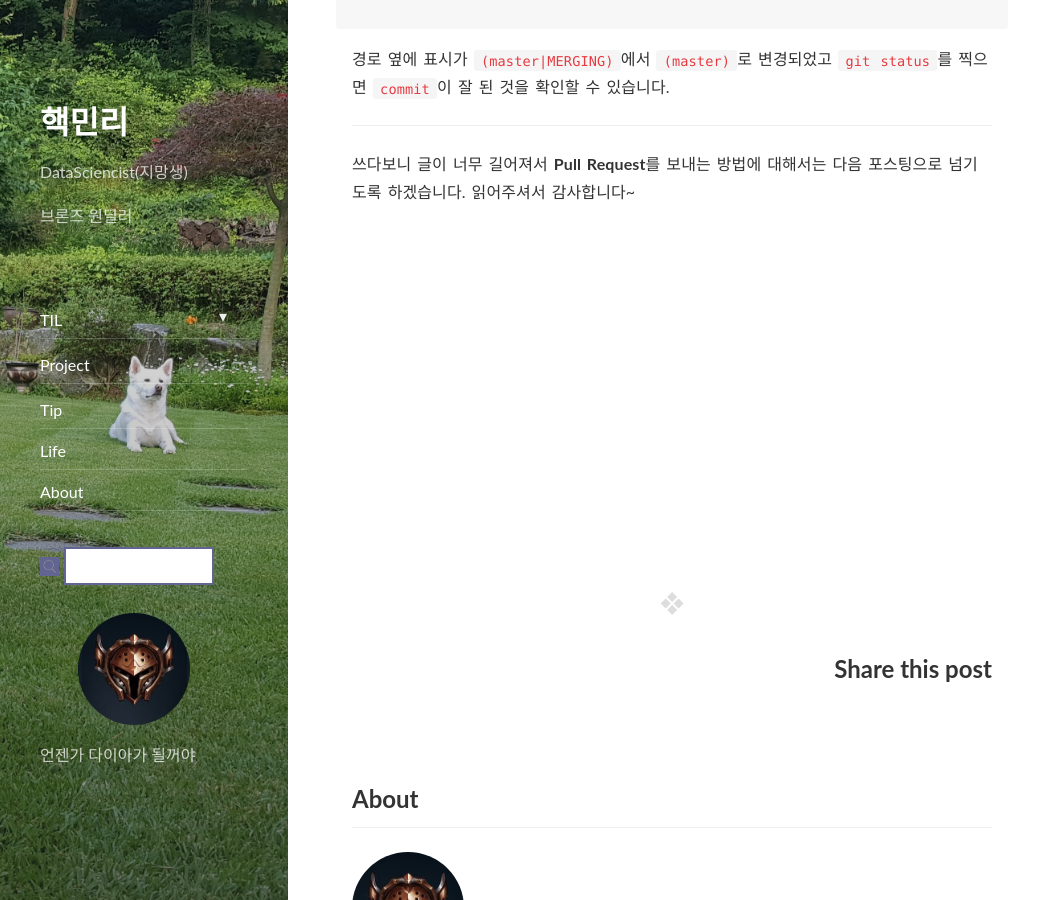
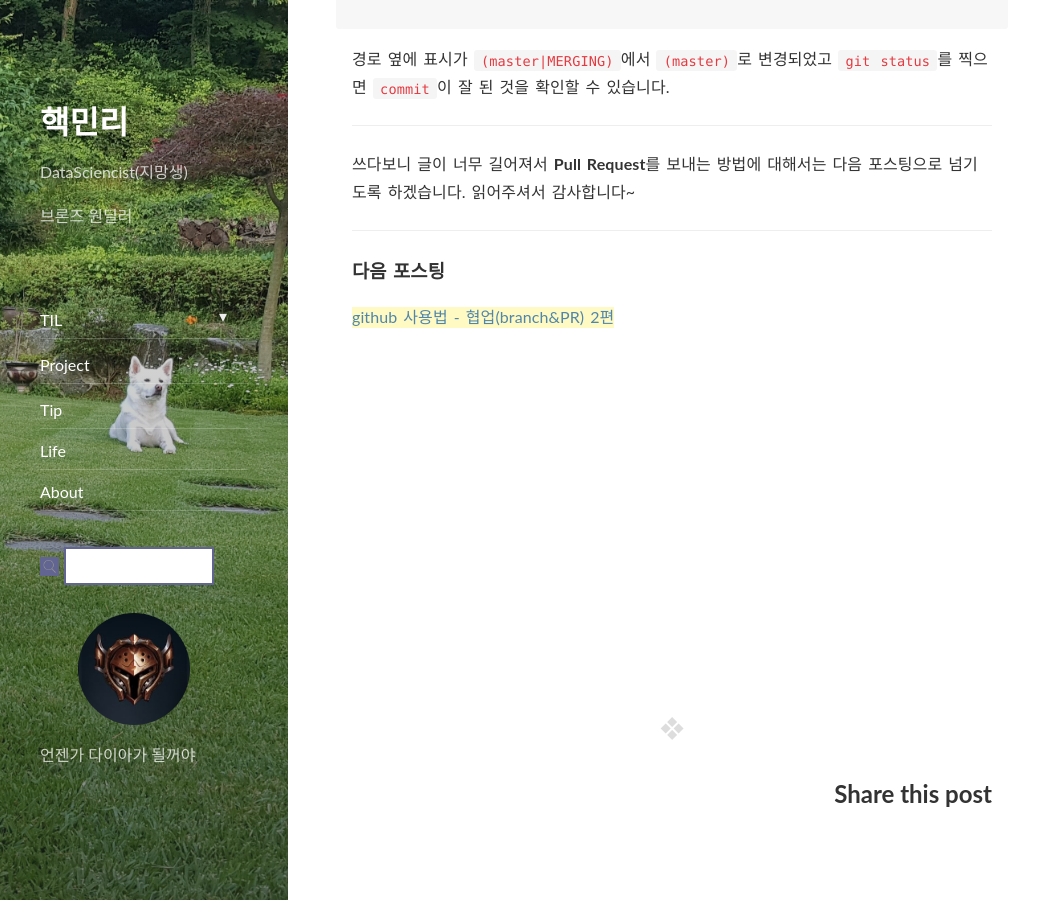
Before and after one commit to lhmlhm1111/lhmlhm1111.github.io, a Jekyll site: the page built from _posts/2020-09-24-Tip-Tip-github_branch&PR1.markdown, in a window 1280 px wide and 900 px high, scrolled down 8990 px. Shown: the whole window, without its empty margins (0-1055 px from the left). Built offline with Jekyll 4.4.1, drawn with Linux system fonts in a browser that asks for light colours; nearby versions of some CDN libraries; comment, search, counter and statistics services are not loaded.

Commit message:
post branchPR2

```diff
--- a/_posts/2020-09-24-Tip-Tip-github_branch&PR1.markdown
+++ b/_posts/2020-09-24-Tip-Tip-github_branch&PR1.markdown
@@ -281,3 +281,11 @@ nothing to commit, working tree clean
 
 
 쓰다보니 글이 너무 길어져서 **Pull Request**를 보내는 방법에 대해서는 다음 포스팅으로 넘기도록 하겠습니다. 읽어주셔서 감사합니다~
+
+---
+
+
+
+### 다음 포스팅
+
+[github 사용법 - 협업(branch&PR) 2편](https://lhmlhm1111.github.io/tip/2020/09/25/Tip-Tip-github_branch&PR2/)
```
